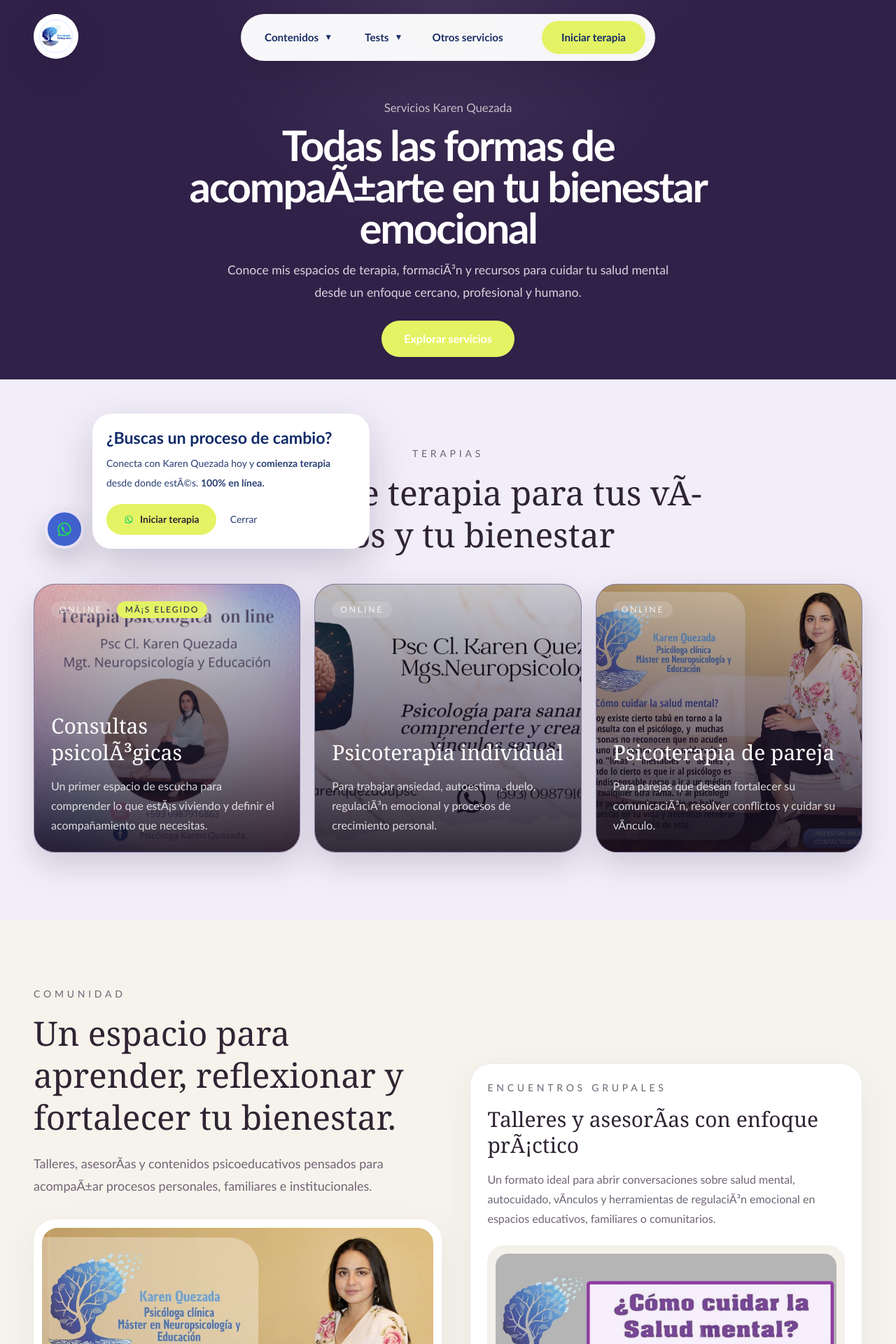
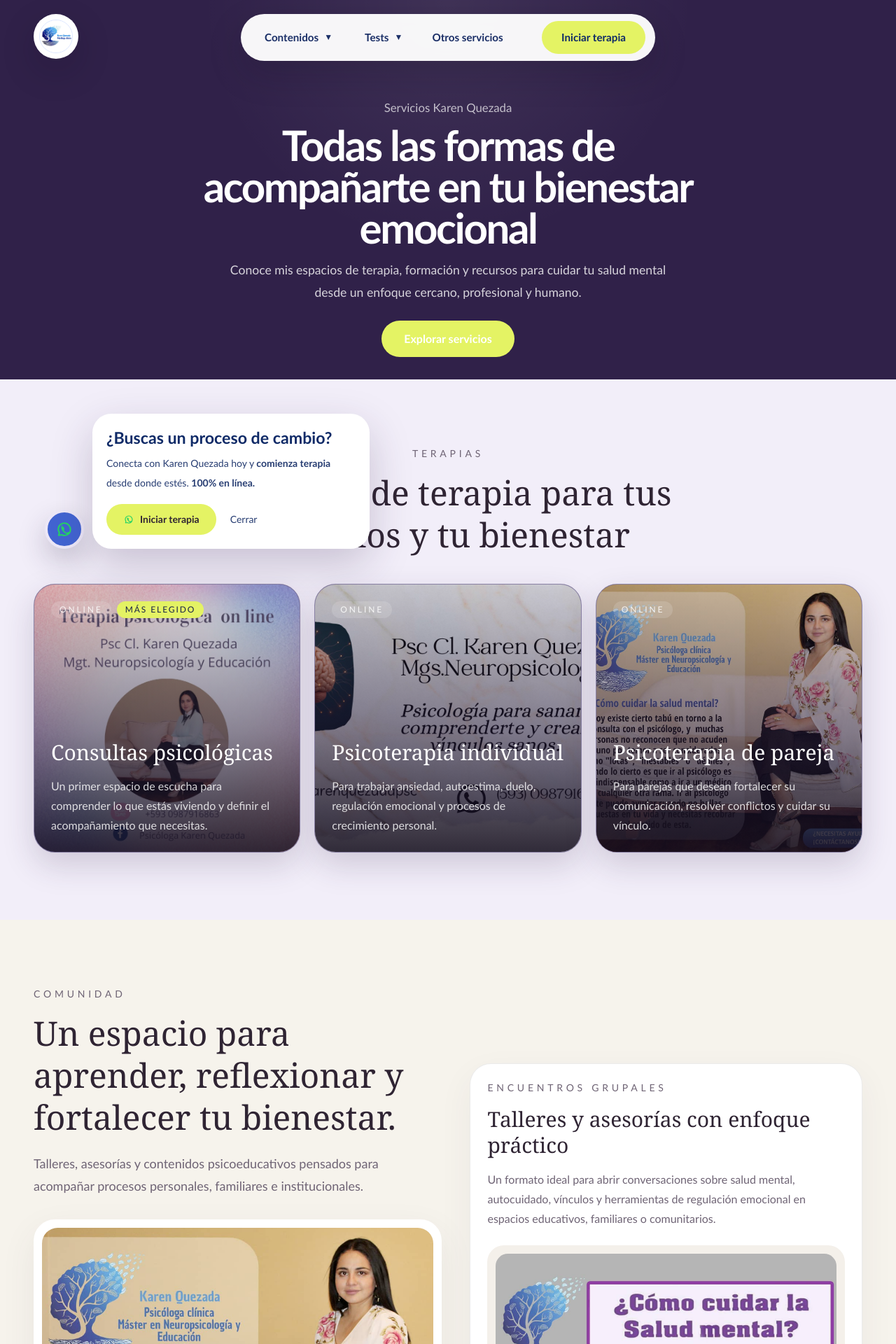
Before and after one commit to AdrianGL18/psicologia-landing, a Next.js app: page / in a window 1280 px wide. Shown: the top 1920 px of the page at 70% size. Built offline with nearby package versions, Linux system fonts and the light colour scheme.

Commit message:
Fix text encoding issues

```diff
--- a/src/app/floating-cta.tsx
+++ b/src/app/floating-cta.tsx
@@ -38,7 +38,7 @@ export function FloatingCta({ whatsappHref }: { whatsappHref: string }) {
           </p>
           <p className="mt-2 text-sm leading-7 text-[#273d72]">
             Conecta con Karen Quezada hoy y <strong>comienza terapia</strong> desde donde
-            estÃ©s. <strong>100% en línea.</strong>
+            estés. <strong>100% en línea.</strong>
           </p>
           <div className="mt-4 flex items-center gap-5">
             <a
--- a/src/app/page.tsx
+++ b/src/app/page.tsx
@@ -17,24 +17,24 @@ const emailHref = "mailto:karenquezada.psicologia@gmail.com";
 const therapies = [
   {
     eyebrow: "Online",
-    badge: "MÃ¡s elegido",
-    title: "Consultas psicolÃ³gicas",
+    badge: "Más elegido",
+    title: "Consultas psicológicas",
     description:
-      "Un primer espacio de escucha para comprender lo que estÃ¡s viviendo y definir el acompañamiento que necesitas.",
+      "Un primer espacio de escucha para comprender lo que estás viviendo y definir el acompañamiento que necesitas.",
     image: terapiaPsicologicaOnline,
   },
   {
     eyebrow: "Online",
     title: "Psicoterapia individual",
     description:
-      "Para trabajar ansiedad, autoestima, duelo, regulaciÃ³n emocional y procesos de crecimiento personal.",
+      "Para trabajar ansiedad, autoestima, duelo, regulación emocional y procesos de crecimiento personal.",
     image: imagenPromocional,
   },
   {
     eyebrow: "Online",
     title: "Psicoterapia de pareja",
     description:
-      "Para parejas que desean fortalecer su comunicaciÃ³n, resolver conflictos y cuidar su vÃ­nculo.",
+      "Para parejas que desean fortalecer su comunicación, resolver conflictos y cuidar su vínculo.",
     image: psicologiaKarenQuezada,
   },
 ];
@@ -42,14 +42,14 @@ const therapies = [
 const extraServices = [
   {
     eyebrow: "Adaptado a ti",
-    title: "CapacitaciÃ³n",
+    title: "Capacitación",
     description:
-      "Espacios formativos en salud mental, neuropsicologÃ­a y educaciÃ³n para instituciones, equipos y comunidades.",
+      "Espacios formativos en salud mental, neuropsicología y educación para instituciones, equipos y comunidades.",
     image: saludMentalConsejos,
   },
   {
     eyebrow: "Herramientas practicas",
-    title: "Talleres y asesorÃ­as",
+    title: "Talleres y asesorías",
     description:
       "Acompañamiento psicoeducativo para grupos, familias o contextos específicos que necesitan guía profesional.",
     image: psicologiaKarenQuezada,
@@ -58,7 +58,7 @@ const extraServices = [
     eyebrow: "Materiales a medida",
     title: "Desarrollo de material psicoeducativo",
     description:
-      "Recursos didÃ¡cticos y contenido de bienestar emocional para procesos clÃ­nicos, talleres y educaciÃ³n.",
+      "Recursos didácticos y contenido de bienestar emocional para procesos clínicos, talleres y educación.",
     image: imagenPromocional,
   },
 ];
@@ -76,7 +76,7 @@ const contentMenu = [
 ];
 
 const testsMenu = [
-  { label: "Consultas psicolÃ³gicas", href: "#terapias" },
+  { label: "Consultas psicológicas", href: "#terapias" },
   { label: "Psicoterapia individual", href: "#terapias" },
   { label: "Iniciar terapia por WhatsApp", href: whatsappHref },
 ];
@@ -221,10 +221,10 @@ export default function Home() {
           <div className="mx-auto mt-8 max-w-[47rem] text-center lg:mt-9">
             <p className="text-base text-white/70 sm:text-[1.05rem]">Servicios Karen Quezada</p>
             <h1 className="mt-3 font-sans text-[2.85rem] font-semibold leading-[0.98] tracking-[-0.04em] text-white sm:text-[3.55rem] lg:text-[3.75rem]">
-              Todas las formas de acompaÃ±arte en tu bienestar emocional
+              Todas las formas de acompañarte en tu bienestar emocional
             </h1>
             <p className="mx-auto mt-4 max-w-[42rem] text-[1.05rem] leading-8 text-white/80 sm:text-[1.1rem]">
-              Conoce mis espacios de terapia, formaciÃ³n y recursos para cuidar tu salud mental
+              Conoce mis espacios de terapia, formación y recursos para cuidar tu salud mental
               desde un enfoque cercano, profesional y humano.
             </p>
 
@@ -247,7 +247,7 @@ export default function Home() {
           <div className="text-center">
             <p className="text-sm uppercase tracking-[0.34em] text-[var(--color-slate)]">Terapias</p>
             <h2 className="mx-auto mt-4 max-w-3xl font-serif text-4xl leading-tight sm:text-5xl">
-              Espacios de terapia para tus vÃ­nculos y tu bienestar
+              Espacios de terapia para tus vínculos y tu bienestar
             </h2>
           </div>
 
@@ -293,7 +293,7 @@ export default function Home() {
               Un espacio para aprender, reflexionar y fortalecer tu bienestar.
             </h2>
             <p className="mt-5 max-w-2xl text-lg leading-8 text-[var(--color-slate)]">
-              Talleres, asesorÃ­as y contenidos psicoeducativos pensados para acompaÃ±ar
+              Talleres, asesorías y contenidos psicoeducativos pensados para acompañar
               procesos personales, familiares e institucionales.
             </p>
 
@@ -311,18 +311,18 @@ export default function Home() {
               Encuentros grupales
             </p>
             <h3 className="mt-4 font-serif text-3xl leading-tight">
-              Talleres y asesorÃ­as con enfoque prÃ¡ctico
+              Talleres y asesorías con enfoque práctico
             </h3>
             <p className="mt-4 text-base leading-7 text-[var(--color-slate)]">
               Un formato ideal para abrir conversaciones sobre salud mental, autocuidado,
-              vÃ­nculos y herramientas de regulaciÃ³n emocional en espacios educativos,
+              vínculos y herramientas de regulación emocional en espacios educativos,
               familiares o comunitarios.
             </p>
 
             <div className="mt-6 overflow-hidden rounded-[1.5rem] bg-[#f4f0ea] p-3">
               <Image
                 src={saludMentalConsejos}
-                alt="InfografÃ­a de apoyo psicoeducativo"
+                alt="Infografía de apoyo psicoeducativo"
                 className="h-full w-full rounded-[1.1rem] object-cover"
               />
             </div>
@@ -333,7 +333,7 @@ export default function Home() {
       <section id="otros-servicios" className="bg-[#4a3d73] text-white">
         <div className="mx-auto max-w-7xl px-6 py-18 sm:px-8 lg:px-12 lg:py-24">
           <div className="text-center">
-            <p className="text-sm uppercase tracking-[0.34em] text-white/70">MÃ¡s formas de acompaÃ±arte</p>
+            <p className="text-sm uppercase tracking-[0.34em] text-white/70">Más formas de acompañarte</p>
             <h2 className="mx-auto mt-4 max-w-3xl font-serif text-4xl leading-tight sm:text-5xl">
               Otros servicios profesionales
             </h2>
@@ -384,7 +384,7 @@ export default function Home() {
                       <p className="text-xs uppercase tracking-[0.28em] text-[var(--color-slate)]">
                         Karen Quezada
                       </p>
-                      <p className="mt-1 text-sm text-[#273d72]">PsicologÃ­a y neuropsicologÃ­a</p>
+                      <p className="mt-1 text-sm text-[#273d72]">Psicología y neuropsicología</p>
                     </div>
                   </div>
                   <span className="rounded-full bg-[#f3eefc] px-3 py-1 text-xs font-semibold uppercase tracking-[0.2em] text-[#6b5e90]">
@@ -525,7 +525,7 @@ export default function Home() {
               ))}
             </div>
             <p className="text-sm text-[var(--color-slate)]">
-              Â© 2026 Karen Quezada. Todos los derechos reservados.
+              © 2026 Karen Quezada. Todos los derechos reservados.
             </p>
           </div>
         </div>
```
